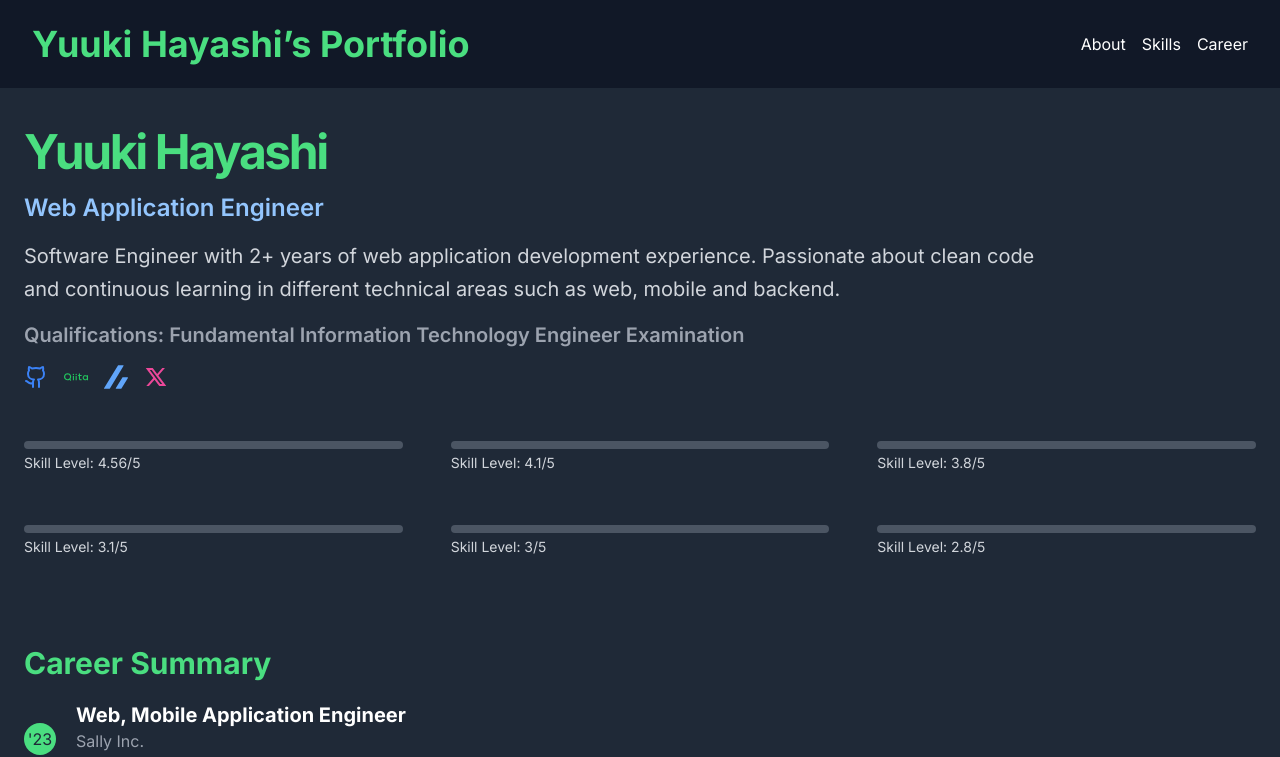
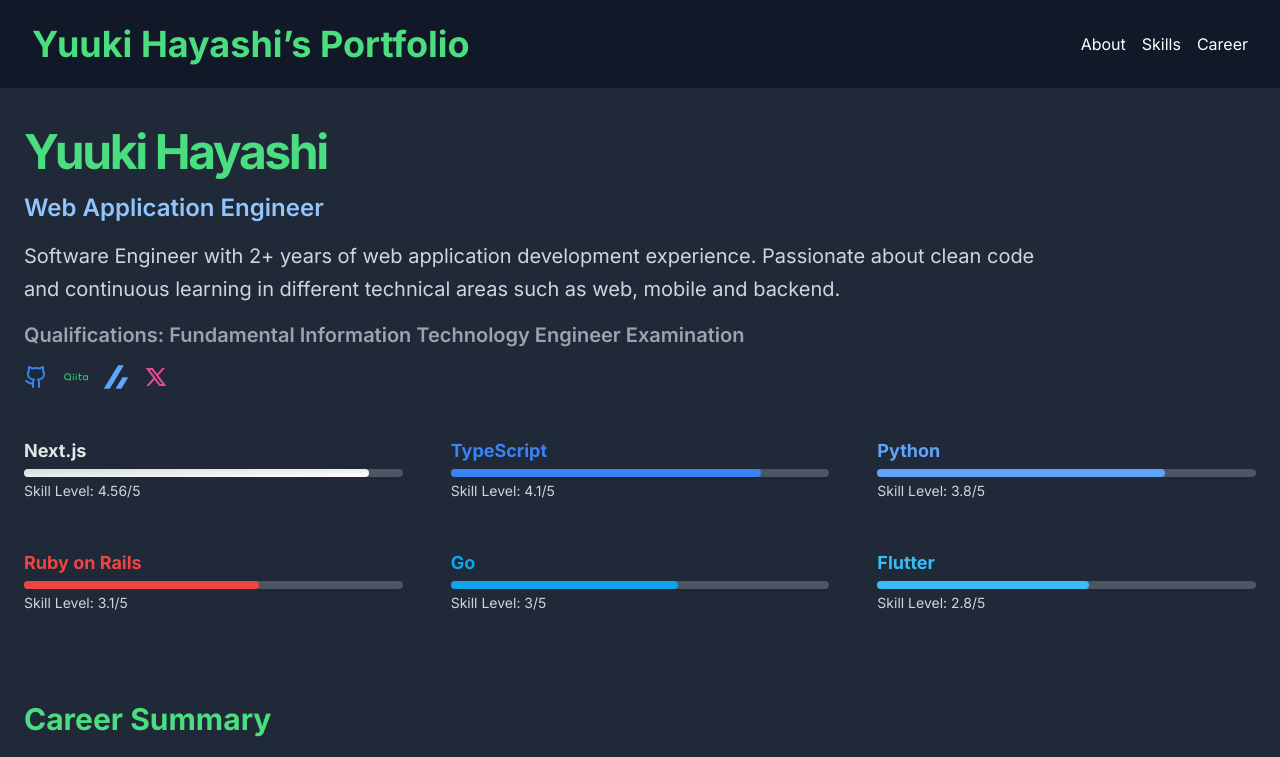
Before and after one commit to YuukiHayashi0510/portfolio, a Next.js app: page / in a window 1280 px wide. Shown: the top 757 px of the page. Built offline with nearby package versions, Linux system fonts and the light colour scheme.

Commit message:
fix: language

```diff
--- a/app/components/Skills.tsx
+++ b/app/components/Skills.tsx
@@ -6,12 +6,12 @@ export const Skills = () => {
       className='mx-auto grid max-w-full items-start gap-8 sm:grid-cols-2 md:gap-12 lg:grid-cols-3'
       id='skills'
     >
-      <SkillBar level={4.56} name='Next.js' />
-      <SkillBar level={4.1} name='TypeScript' />
-      <SkillBar level={3.8} name='Python' />
-      <SkillBar level={3.1} name='Ruby on Rails' />
-      <SkillBar level={3} name='Go' />
-      <SkillBar level={2.8} name='Flutter' />
+      <SkillBar language='Next.js' level={4.56} />
+      <SkillBar language='TypeScript' level={4.1} />
+      <SkillBar language='Python' level={3.8} />
+      <SkillBar language='Ruby on Rails' level={3.1} />
+      <SkillBar language='Go' level={3} />
+      <SkillBar language='Flutter' level={2.8} />
     </section>
   )
 }
```
